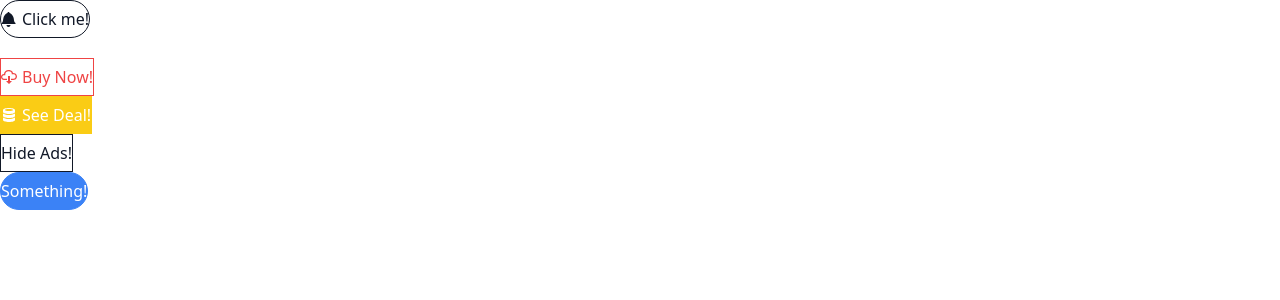
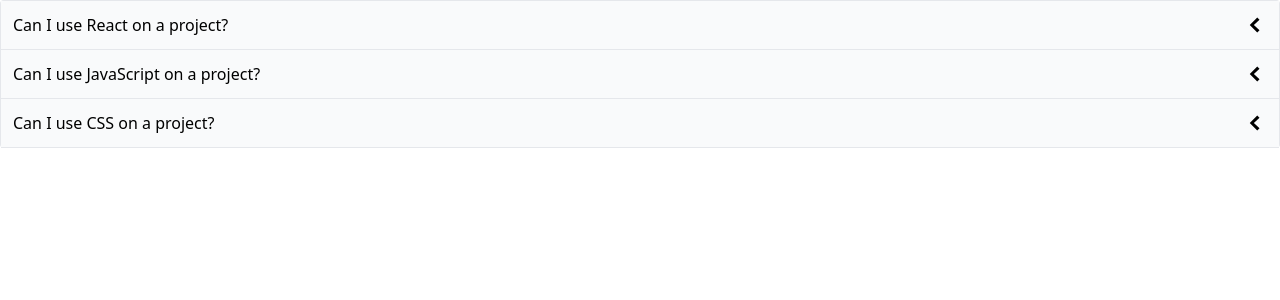
Before and after one commit to RaghavRs2369/comps, a React (Create React App) app: page / in a window 1280 px wide. Shown: the top 300 px of the page. Built offline with nearby package versions, Linux system fonts and the light colour scheme.

Commit message:
Adding Accordion Component

```diff
--- a/src/App.js
+++ b/src/App.js
@@ -1,48 +1,29 @@
-import { GoBell, GoCloudDownload, GoDatabase } from "react-icons/go";
-import Button from "./Button";
+import Accordion from "./components/Accordion";
+
+///////////////////////////////////////////
 
 function App() {
-  const handleClick = () => {
-    console.log("Click!");
-  };
-  return (
-    <>
-      <div>
-        <Button
-          secondary
-          rounded
-          outline
-          className="mb-5"
-          onClick={handleClick}
-        >
-          <GoBell />
-          Click me!
-        </Button>
-      </div>
-      <div>
-        <Button danger outline>
-          <GoCloudDownload />
-          Buy Now!
-        </Button>
-      </div>
-      <div>
-        <Button warning>
-          <GoDatabase />
-          See Deal!
-        </Button>
-      </div>
-      <div>
-        <Button secondary outline>
-          Hide Ads!
-        </Button>
-      </div>
-      <div>
-        <Button primary rounded>
-          Something!
-        </Button>
-      </div>
-    </>
-  );
+  const items = [
+    {
+      id: "eret",
+      label: "Can I use React on a project?",
+      content:
+        "You Can use React on any project you want.You Can use React on any project you want.You Can use React on any project you want.",
+    },
+    {
+      id: "vbbn",
+      label: "Can I use JavaScript on a project?",
+      content:
+        "You Can use JavaScript on any project you want.You Can use JavaScript on any project you want.You Can use JavaScript on any project you want.",
+    },
+    {
+      id: "bio",
+      label: "Can I use CSS on a project?",
+      content:
+        "You Can use CSS on any project you want.You Can use CSS on any project you want.You Can use CSS on any project you want.",
+    },
+  ];
+  return <Accordion items={items} />;
 }
 
 export default App;
--- /dev/null
+++ b/src/components/Accordion.js
@@ -0,0 +1,44 @@
+import { useState } from "react";
+import { GoChevronDown, GoChevronLeft } from "react-icons/go";
+
+function Accordion({ items }) {
+  const [expandedIndex, setExpandedIndex] = useState(-1);
+
+  const handleClick = (nextIndex) => {
+    console.log("STALE version of expandedIndex", expandedIndex);
+    setExpandedIndex((currentExpandedIndex) => {
+      console.log("UP TO DATE version", currentExpandedIndex);
+      if (currentExpandedIndex === nextIndex) {
+        return -1;
+      } else {
+        return nextIndex;
+      }
+    });
+  };
+
+  const renderedItems = items.map((item, index) => {
+    const isExpanded = index === expandedIndex;
+
+    const icon = (
+      <span className="text-2xl">
+        {isExpanded ? <GoChevronDown /> : <GoChevronLeft />}
+      </span>
+    );
+
+    return (
+      <div key={item.id}>
+        <div
+          className="flex justify-between p-3 bg-gray-50 border-b items-center cursor-pointer"
+          onClick={() => handleClick(index)}
+        >
+          {item.label}
+          {icon}
+        </div>
+        {isExpanded && <div className="border-b p-5">{item.content} </div>}
+      </div>
+    );
+  });
+  return <div className="border-x border-t rounded">{renderedItems}</div>;
+}
+
+export default Accordion;
--- /dev/null
+++ b/src/pages/ButtonPage.js
@@ -0,0 +1,48 @@
+import { GoBell, GoCloudDownload, GoDatabase } from "react-icons/go";
+import Button from "../components/Button";
+
+function ButtonPage() {
+  const handleClick = () => {
+    console.log("Click!");
+  };
+  return (
+    <>
+      <div>
+        <Button
+          secondary
+          rounded
+          outline
+          className="mb-5"
+          onClick={handleClick}
+        >
+          <GoBell />
+          Click me!
+        </Button>
+      </div>
+      <div>
+        <Button danger outline>
+          <GoCloudDownload />
+          Buy Now!
+        </Button>
+      </div>
+      <div>
+        <Button warning>
+          <GoDatabase />
+          See Deal!
+        </Button>
+      </div>
+      <div>
+        <Button secondary outline>
+          Hide Ads!
+        </Button>
+      </div>
+      <div>
+        <Button primary rounded>
+          Something!
+        </Button>
+      </div>
+    </>
+  );
+}
+
+export default ButtonPage;
```
Also changed, not shown: src/components/Button.js (renamed from src/Button.js).
